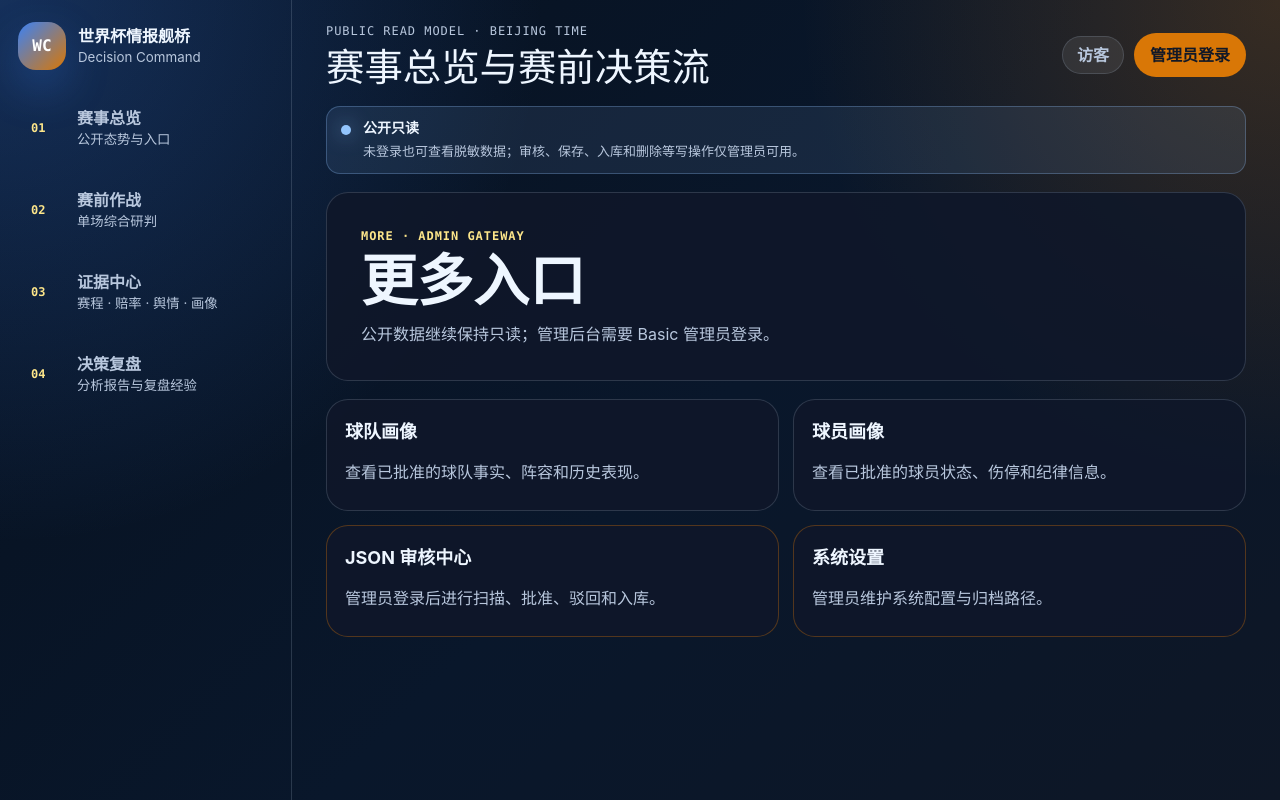
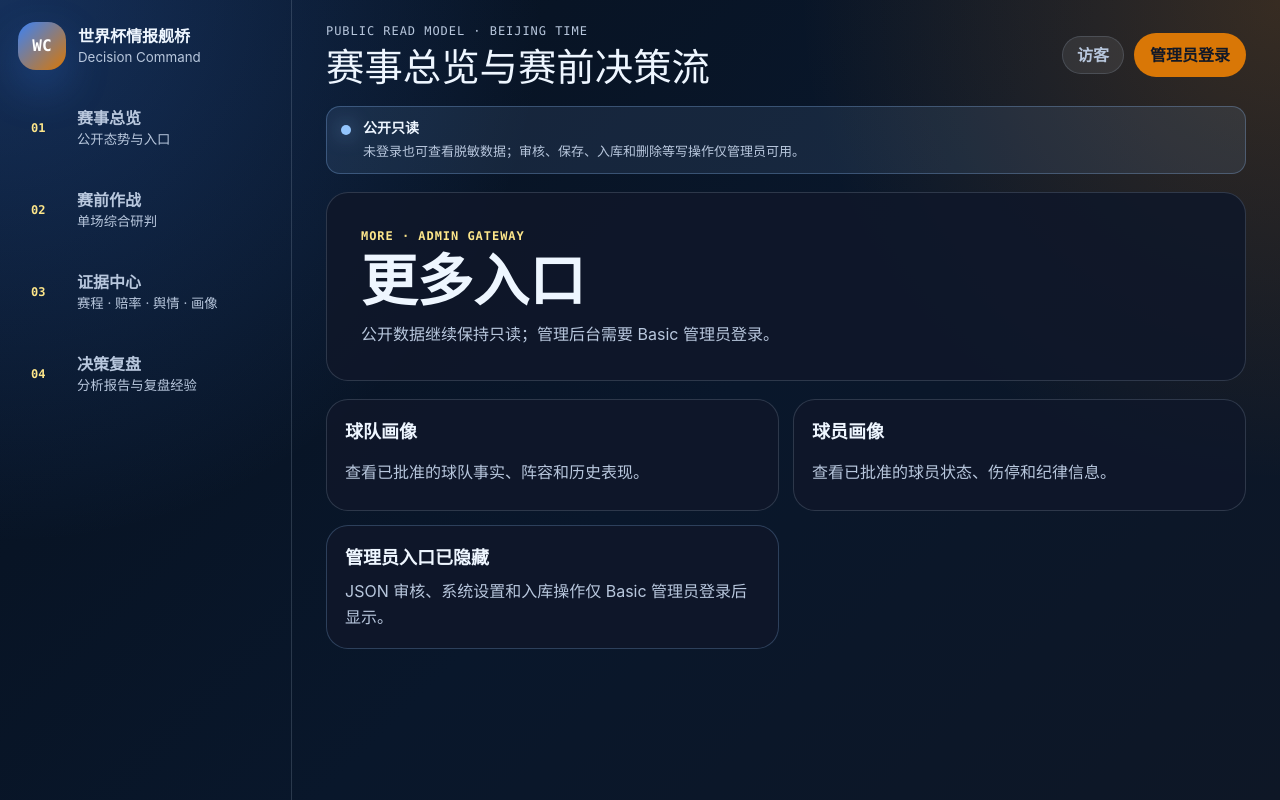
Before and after one commit to olsss/shijiebei, a Vue app in the folder client/: page /more in a window 1280 px wide. Built offline with nearby package versions, Linux system fonts and the light colour scheme.

Commit message:
fix: gate more page admin links

```diff
--- a/client/src/views/MoreView.vue
+++ b/client/src/views/MoreView.vue
@@ -16,18 +16,28 @@
           <strong>球员画像</strong>
           <span>查看已批准的球员状态、伤停和纪律信息。</span>
         </RouterLink>
-        <RouterLink class="more-card more-card--admin" to="/admin/import-review">
+        <RouterLink v-if="authStore.canWrite" class="more-card more-card--admin" to="/admin/import-review">
           <strong>JSON 审核中心</strong>
           <span>管理员登录后进行扫描、批准、驳回和入库。</span>
         </RouterLink>
-        <RouterLink class="more-card more-card--admin" to="/admin/settings">
+        <RouterLink v-if="authStore.canWrite" class="more-card more-card--admin" to="/admin/settings">
           <strong>系统设置</strong>
           <span>管理员维护系统配置与归档路径。</span>
         </RouterLink>
+        <div v-else class="more-card more-card--readonly" role="note">
+          <strong>管理员入口已隐藏</strong>
+          <span>JSON 审核、系统设置和入库操作仅 Basic 管理员登录后显示。</span>
+        </div>
       </div>
     </section>
   </section>
 </template>
+
+<script setup lang="ts">
+import { useAuthStore } from '@/stores/auth';
+
+const authStore = useAuthStore();
+</script>
 
 <style scoped>
 .more-page__content {
@@ -106,6 +116,10 @@
   border-color: rgba(217, 119, 6, 0.34);
 }
 
+.more-card--readonly {
+  border-color: rgba(147, 197, 253, 0.24);
+}
+
 @media (max-width: 767px) {
   .more-page__grid {
     grid-template-columns: 1fr;
```
Also changed, not shown: 2 other files (tests, documents, lock files or other folders).
